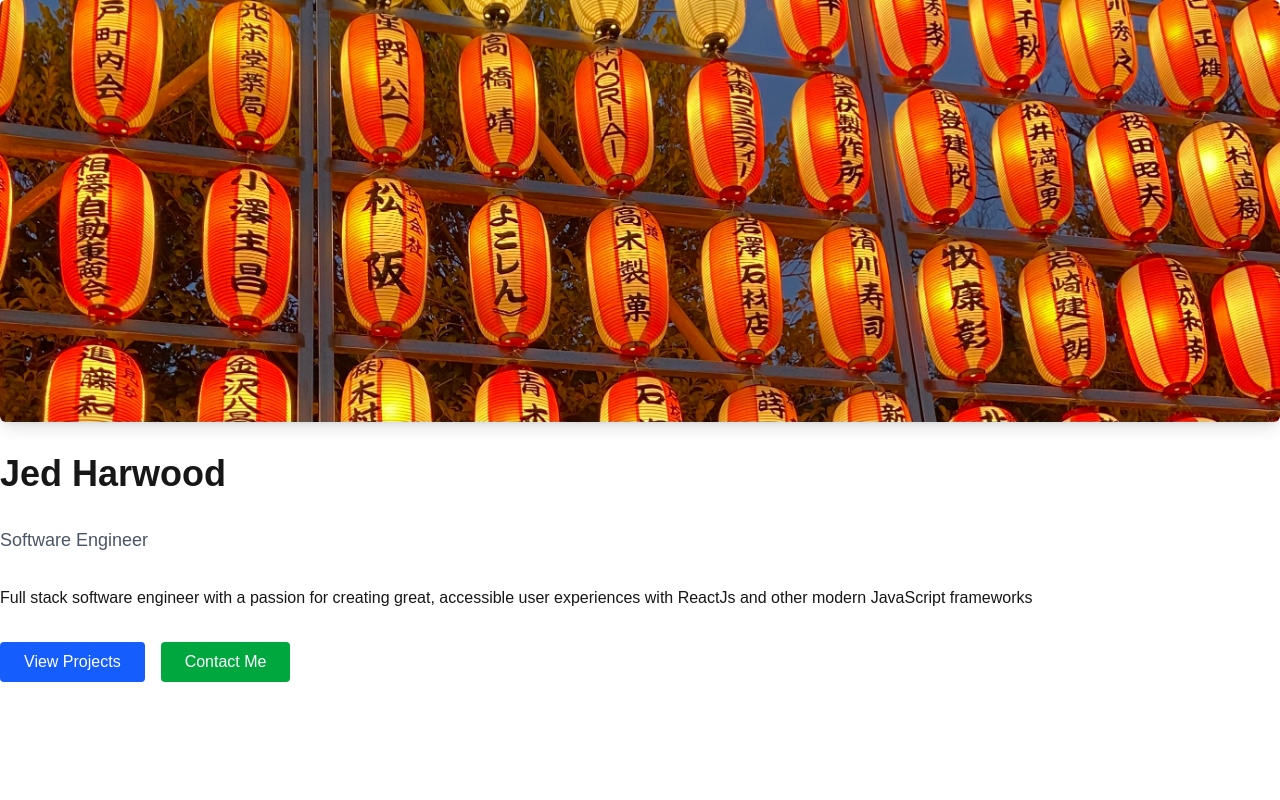
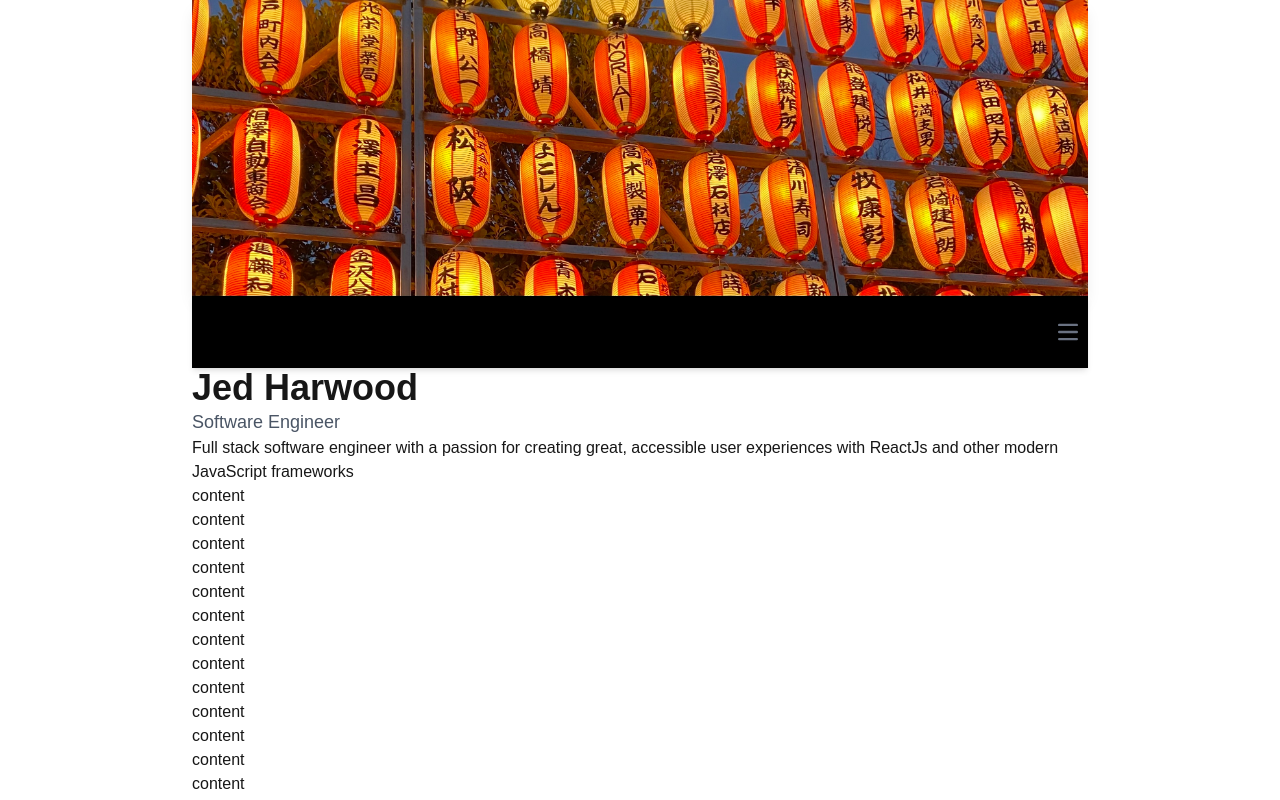
Before and after one commit to jedharwood/PortfolioSite, a Next.js app in the folder portfolio-site/: page / in a window 1280 px wide. Shown: the top 800 px of the page. Built offline with nearby package versions, Linux system fonts and the light colour scheme.

Commit message:
Nav bar WIP

```diff
--- /dev/null
+++ b/portfolio-site/app/components/nav-bar.tsx
@@ -0,0 +1,89 @@
+"use client";
+import Link from "next/link";
+import { useState, useRef, useEffect } from "react";
+
+export default function Navbar() {
+    const menuRef = useRef<HTMLDivElement>(null);
+
+  const [isMobileMenuOpen, setIsMobileMenuOpen] = useState(false);
+  const toggleMobileMenu = () => {
+    setIsMobileMenuOpen(!isMobileMenuOpen);
+  };
+
+  useEffect(() => {
+    const handleClickOutsideOfMenu = (event: MouseEvent) => {
+      if (menuRef.current && !menuRef.current.contains(event.target as Node)) {
+        setIsMobileMenuOpen(false);
+      }
+    };
+
+    document.addEventListener("mousedown", handleClickOutsideOfMenu);
+    return () => {
+      document.removeEventListener("mousedown", handleClickOutsideOfMenu);
+    };
+  }, []);
+
+const navClass: string = isMobileMenuOpen ? 'w-full' : 'hidden w-full';
+type NavLink = {
+    name: string;
+    href: string;
+  };
+
+  const navLinks: NavLink[] = [
+    { name: "Home", href: "/" },
+    { name: "Work History", href: "/work-history" },
+    { name: "Projects", href: "/projects" },
+    { name: "Contact", href: "/contact" },
+  ];
+
+  // Animate transition of the menu
+
+  return (
+    <nav className="sticky top-0 z-10 shadow-md bg-black">
+      <div className="max-w-screen-xl flex flex-wrap justify-end py-4 px-4 lg:px-0" ref={menuRef}>
+        <button
+            type="button"
+            className="inline-flex items-center justify-center p-2 w-10 h-10 text-sm text-gray-500 rounded-lg hover:bg-gray-100 focus:outline-none focus:ring-2 focus:ring-gray-200 dark:text-gray-400 dark:hover:bg-gray-700 dark:focus:ring-gray-600"
+            aria-controls="navbar-hamburger"
+            aria-expanded="false"
+            onClick={toggleMobileMenu}
+        >
+          <span className="sr-only">Open main menu</span>
+          <svg
+            className="w-5 h-5"
+            aria-hidden="true"
+            xmlns="http://www.w3.org/2000/svg"
+            fill="none"
+            viewBox="0 0 17 14"
+            >
+              <path
+                stroke="currentColor"
+                strokeLinecap="round"
+                strokeLinejoin="round"
+                strokeWidth="2"
+                d="M1 1h15M1 7h15M1 13h15"
+                />
+          </svg>
+        </button>
+        <div
+            className={navClass}
+            // id="navbar-hamburger"
+            // ref={menuRef}
+        >
+           <ul className="flex flex-col font-medium mt-4">
+              {navLinks.map((link, index) => (
+                <li
+                  key={index}
+                  className="flex justify-center lg:justify-end"
+                >
+                  <Link href={link.href} className="block py-2">
+                    {link.name}
+                  </Link>
+                </li>
+              ))}
+            </ul>
+        </div>
+      </div>
+    </nav>
+    );
+};
--- a/portfolio-site/app/page.tsx
+++ b/portfolio-site/app/page.tsx
@@ -3,21 +3,40 @@ import { FC } from 'react';
 import Image from 'next/image';
 
 import hakkei from '../public/hakkei-lanterns.jpg'
+import Navbar from './components/nav-bar';
+
+const generatePageContent = () => {
+  return (
+    <ul>
+      {Array.from({ length: 100 }, (_, index) => (
+        <li key={index}>content</li>
+      ))}
+    </ul>
+  );
+};
 
 const HomePage: FC = () => {
   return (
-    <main className="flex flex-col gap-[32px] row-start-2 items-center sm:items-start">
+    <main className="px-0 lg:px-16 xl:px-48 2xl:px-64">
+      {/* Jumbotron */}
       <div className='relative'>
           <Image
               src={hakkei}
               alt='Lanterns outside Hakkei'
               priority
-                className='w-full rounded-md shadow-lg'
+              className='w-full shadow-lg'
               placeholder='blur'
               width='500'
               height='100'
           />
       </div>
+
+      {/* Nav Bar */}
+      {/* <div className="sticky top-0 bg-black z-10 shadow-md flex justify-end items-center h-16 px-4 lg:px-0">Nav Bar</div> */}
+      <Navbar />
+
+      {/* Page Body */}
+      <div className='px-4 lg:px-0'>
           <h1 className="text-4xl font-bold">Jed Harwood</h1>
           <h2 className="text-lg text-gray-600">
             Software Engineer
@@ -25,20 +44,10 @@ const HomePage: FC = () => {
           <h3>
             Full stack software engineer with a passion for creating great, accessible user experiences with ReactJs and other modern JavaScript frameworks
           </h3>
-      <div className="flex flex-col sm:flex-row gap-4">
-        <a
-          href="/projects"
-          className="px-6 py-2 bg-blue-600 text-white rounded hover:bg-blue-700 transition"
-        >
-          View Projects
-        </a>
-        <a
-          href="/contact"
-          className="px-6 py-2 bg-green-600 text-white rounded hover:bg-green-700 transition"
-        >
-          Contact Me
-        </a>
+          {generatePageContent()}
       </div>
+
+      <div>FOOTER</div>
     </main>
   );
 }
```
Lines whose indentation alone changed are shown as unchanged.
